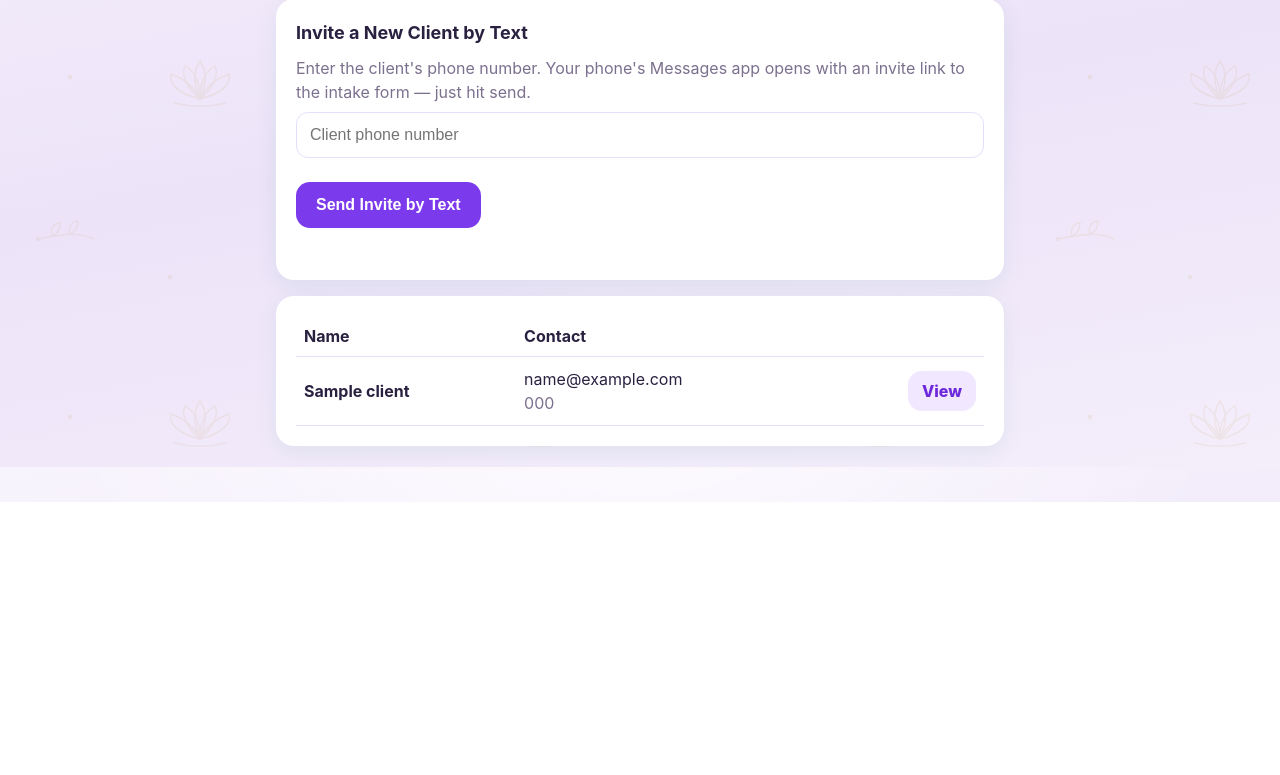
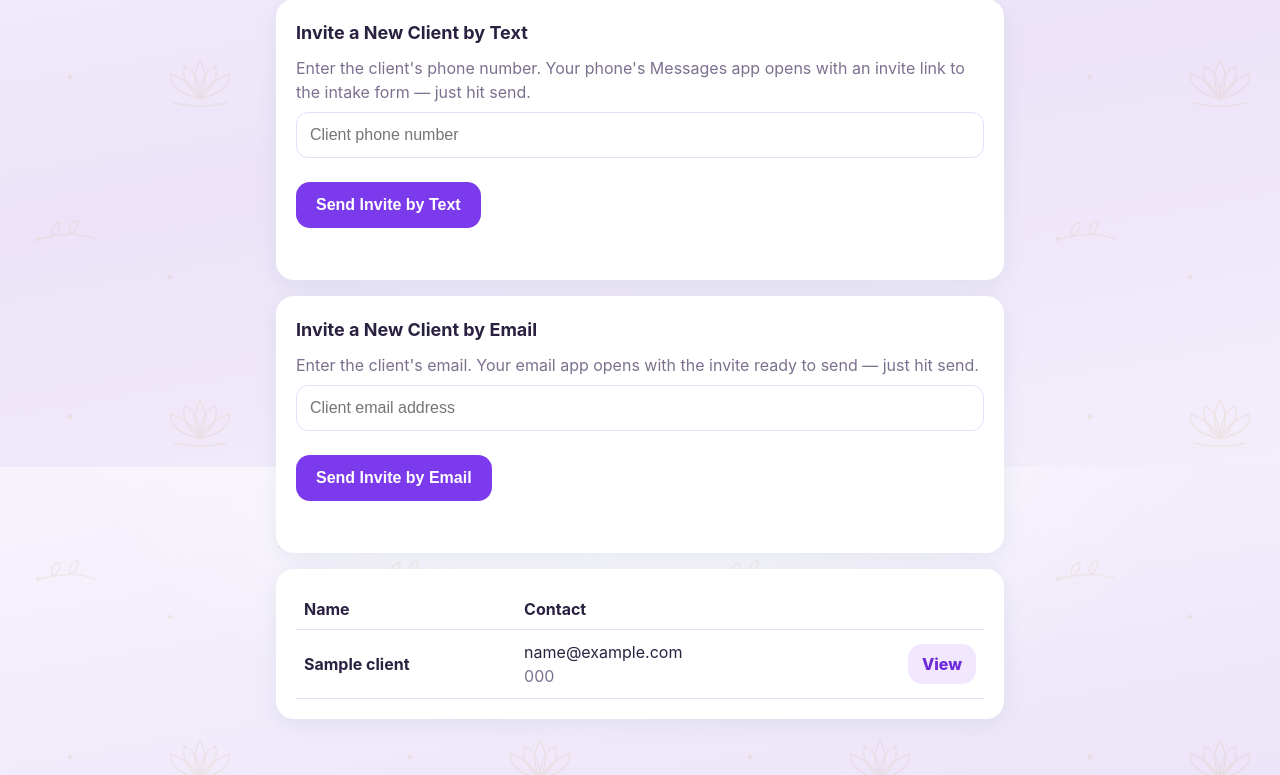
Before and after one commit to marcelode1/metime, a Flask app: template templates/admin_dashboard.html in a window 1280 px wide. Shown: the part 333-1108 px from the top of the page. Before the commit the page ends 835 px from the top, so only its background shows below. Run offline with Flask 3, Linux system fonts and the light colour scheme; the template is opened without the code that fills it: most values are stand-ins (such as "Sample title", 1, 10 or a date in 2020); some libraries are stand-ins or nearby versions.

Commit message:
Add files via upload

```diff
--- a/templates/admin_dashboard.html
+++ b/templates/admin_dashboard.html
@@ -35,6 +35,29 @@
 </script>
 
 <div class="card">
+    <h3>Invite a New Client by Email</h3>
+    <p class="muted">Enter the client's email. Your email app opens with the invite ready to send &mdash; just hit send.</p>
+    <input type="email" id="inviteEmail" inputmode="email" placeholder="Client email address" style="margin:0 0 10px">
+    <button type="button" id="inviteEmailBtn">Send Invite by Email</button>
+    <p class="muted" id="inviteEmailStatus" style="min-height:16px;margin-top:8px"></p>
+</div>
+
+<script>
+    document.getElementById("inviteEmailBtn").addEventListener("click", function(){
+        var el = document.getElementById("inviteEmail");
+        var status = document.getElementById("inviteEmailStatus");
+        var email = (el.value || "").trim();
+        if(email.indexOf("@") < 1 || email.indexOf(".") < 0){ status.style.color="#dc2626"; status.textContent="Enter a valid email address."; return; }
+        var link = {{ intake_url|tojson }};
+        var biz = {{ business_name|tojson }};
+        var subject = biz + " — Become a Client";
+        var body = "Hi!\n\n" + biz + " invites you to become a client. Please fill out your quick intake form here:\n" + link + "\n\nThank you!";
+        status.style.color=""; status.textContent="Opening your email app...";
+        window.location.href = "mailto:" + encodeURIComponent(email) + "?subject=" + encodeURIComponent(subject) + "&body=" + encodeURIComponent(body);
+    });
+</script>
+
+<div class="card">
     {% if clients %}
         <table>
             <thead><tr>
```
